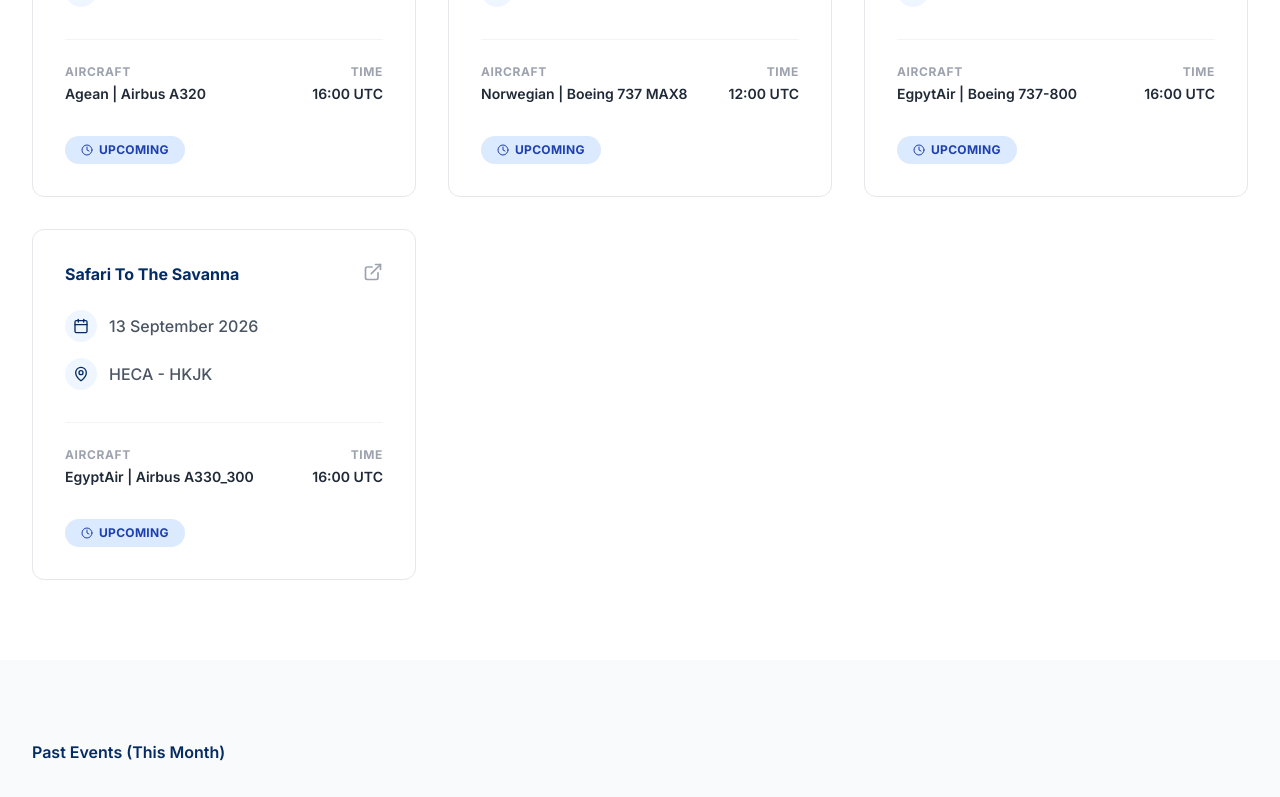
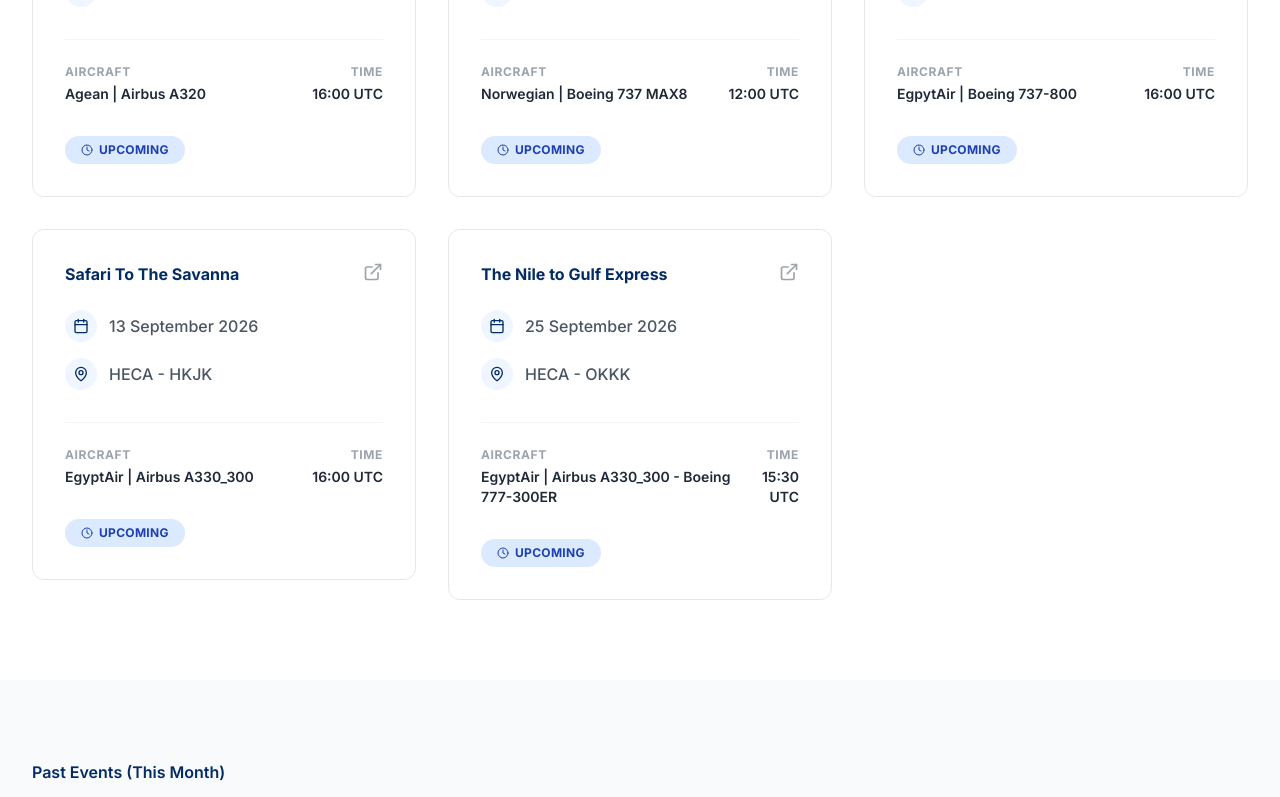
Before and after one commit to 3ssomy67272/eavg-sys, a Next.js app: page /events in a window 1280 px wide. Shown: the part 658-1455 px from the top of the page. Built offline with nearby package versions, Linux system fonts and the light colour scheme.

Commit message:
Event List Update no.14

```diff
--- a/src/app/events/page.tsx
+++ b/src/app/events/page.tsx
@@ -55,6 +55,15 @@
         route: 'HECA - HKJK',
         aircraft: 'EgyptAir | Airbus A330_300',
         forumLink: 'https://community.infiniteflight.com/t/13sep26-kenya-airways-virtual-safari-to-the-savanna-hkjk-fly-in/',
+      },
+      {
+        id: 5,
+        title: 'The Nile to Gulf Express',
+        startTime: '2026-09-25T15:30:00Z',
+        durationMinutes: 180,    // 3:00 hours
+        route: 'HECA - OKKK',
+        aircraft: 'EgyptAir | Airbus A330_300 - Boeing 777-300ER',
+        forumLink: '../join',
       },
     ];
 
```
